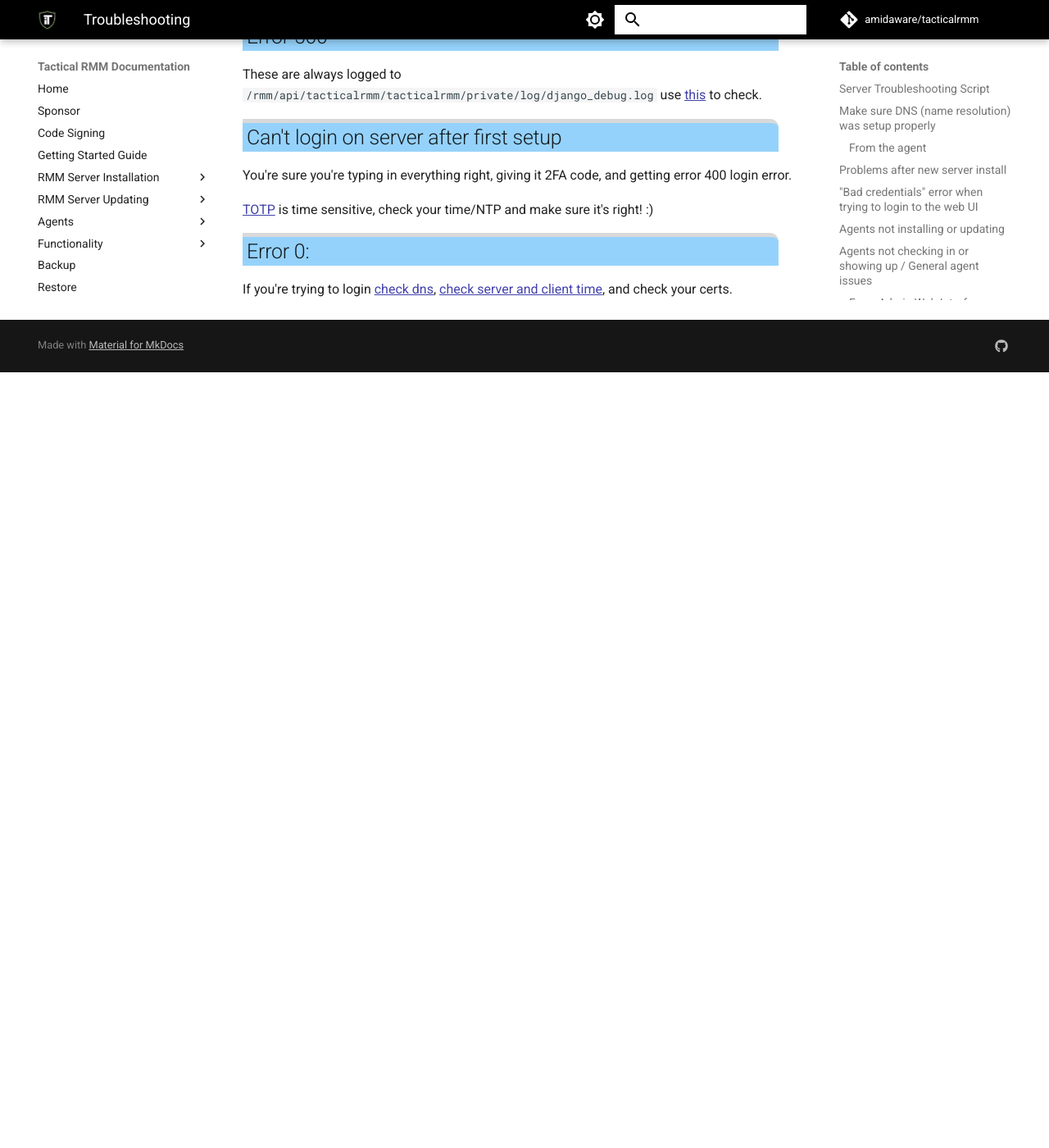
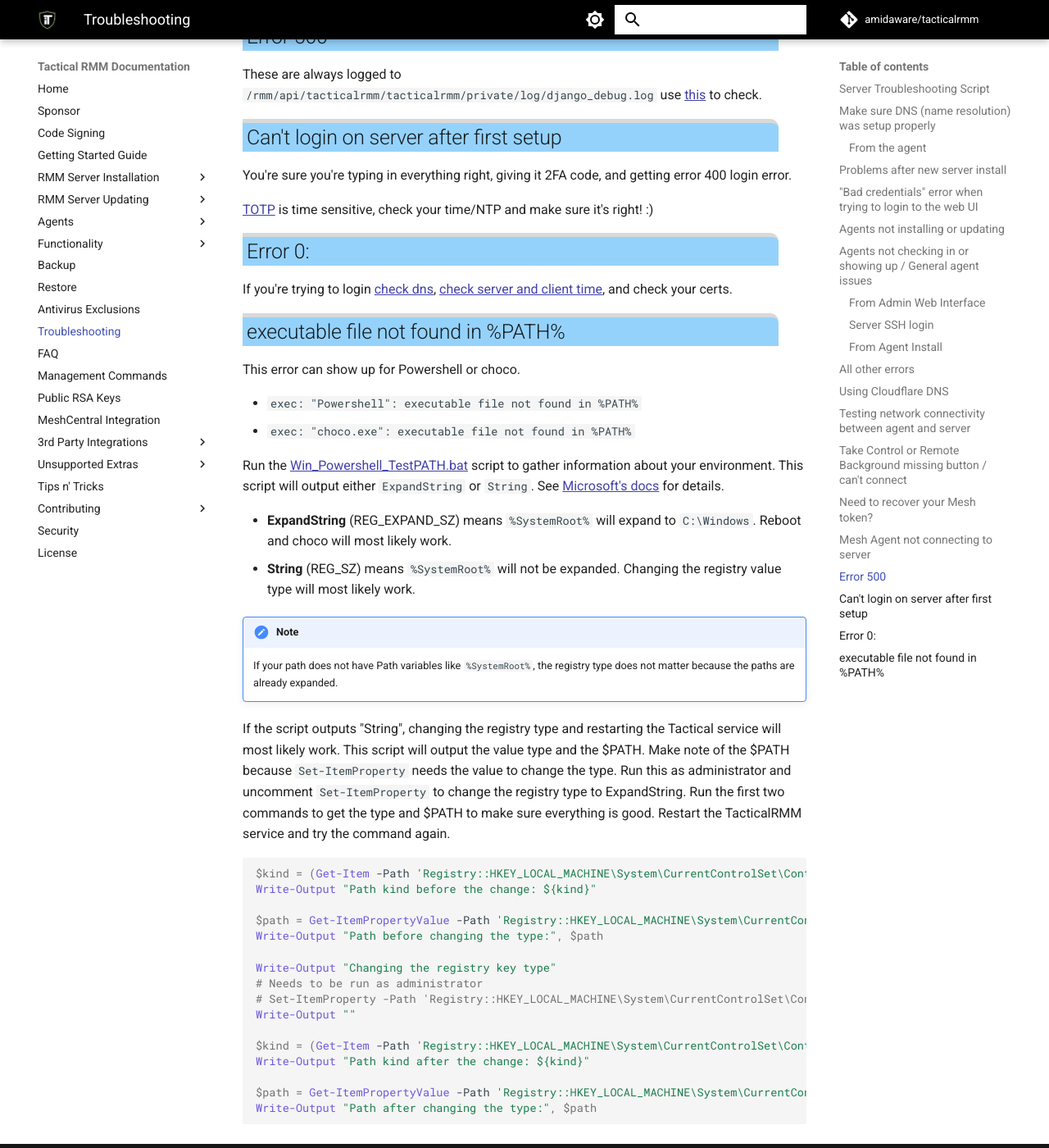
Before and after one commit to amidaware/trmm-docs, an MkDocs documentation site: the page built from docs/troubleshooting.md, in a window 1280 px wide and 1400 px high, scrolled down 6361 px. Shown: the whole window at 82% size. Built offline with MkDocs 1.6.1 and Material for MkDocs 9.7.7, drawn with Linux system fonts in a browser that asks for light colours; comment, search, counter and statistics services are not loaded; before the commit the page ends 6815 px from its top, so only the background shows below that.

Commit message:
Docs: executable file not found in %PATH%

````diff
--- a/docs/troubleshooting.md
+++ b/docs/troubleshooting.md
@@ -253,3 +253,39 @@
 ## Error 0:
 
 If you're trying to login [check dns](https://github.com/amidaware/tacticalrmm/issues/1136), [check server and client time](https://docs.tacticalrmm.com/troubleshooting/#cant-login-on-server-after-first-setup), and check your certs.
+
+## executable file not found in %PATH%
+
+This error can show up for Powershell or choco.
+
+- `exec: "Powershell": executable file not found in %PATH%`
+- `exec: "choco.exe": executable file not found in %PATH%`
+
+Run the [Win_Powershell_TestPATH.bat](https://github.com/amidaware/community-scripts/blob/main/scripts/Win_Powershell_TestPATH.bat) script to gather information about your environment. This script will output either `ExpandString` or `String`. See [Microsoft's docs](https://docs.microsoft.com/en-us/windows/win32/sysinfo/registry-value-types) for details.
+
+- **ExpandString** (REG_EXPAND_SZ) means `%SystemRoot%` will expand to `C:\Windows`. Reboot and choco will most likely work.
+- **String** (REG_SZ) means `%SystemRoot%` will not be expanded. Changing the registry value type will most likely work.
+
+!!!note
+    If your path does not have Path variables like `%SystemRoot%`, the registry type does not matter because the paths are already expanded.
+
+If the script outputs "String", changing the registry type and restarting the Tactical service will most likely work. This script will output the value type and the $PATH. Make note of the $PATH because `Set-ItemProperty` needs the value to change the type. Run this as administrator and uncomment `Set-ItemProperty` to change the registry type to ExpandString. Run the first two commands to get the type and $PATH to make sure everything is good. Restart the TacticalRMM service and try the command again.
+
+```PowerShell
+$kind = (Get-Item -Path 'Registry::HKEY_LOCAL_MACHINE\System\CurrentControlSet\Control\Session Manager\Environment').GetValueKind('PATH')
+Write-Output "Path kind before the change: ${kind}"
+
+$path = Get-ItemPropertyValue -Path 'Registry::HKEY_LOCAL_MACHINE\System\CurrentControlSet\Control\Session Manager\Environment' -Name Path
+Write-Output "Path before changing the type:", $path
+
+Write-Output "Changing the registry key type"
+# Needs to be run as administrator
+# Set-ItemProperty -Path 'Registry::HKEY_LOCAL_MACHINE\System\CurrentControlSet\Control\Session Manager\Environment' -Name PATH -Value $path -Type ExpandString
+Write-Output ""
+
+$kind = (Get-Item -Path 'Registry::HKEY_LOCAL_MACHINE\System\CurrentControlSet\Control\Session Manager\Environment').GetValueKind('PATH')
+Write-Output "Path kind after the change: ${kind}"
+
+$path = Get-ItemPropertyValue -Path 'Registry::HKEY_LOCAL_MACHINE\System\CurrentControlSet\Control\Session Manager\Environment' -Name Path
+Write-Output "Path after changing the type:", $path
+```
````
